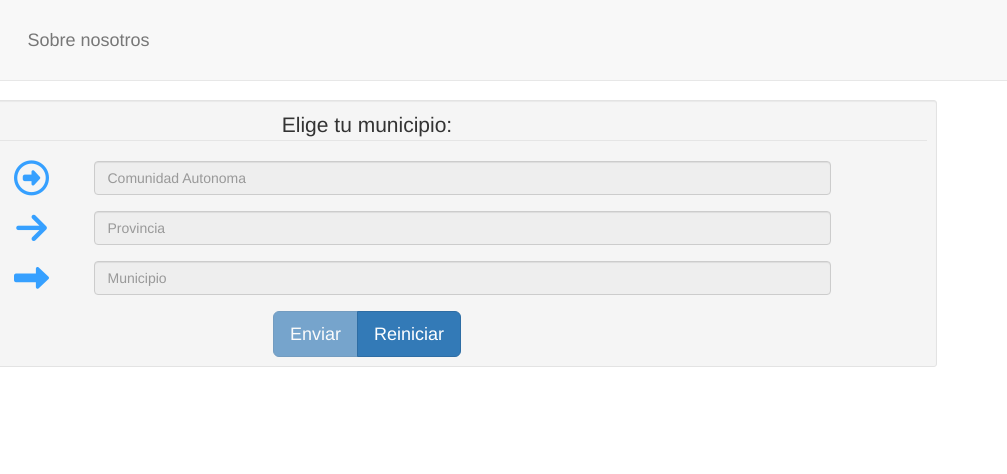
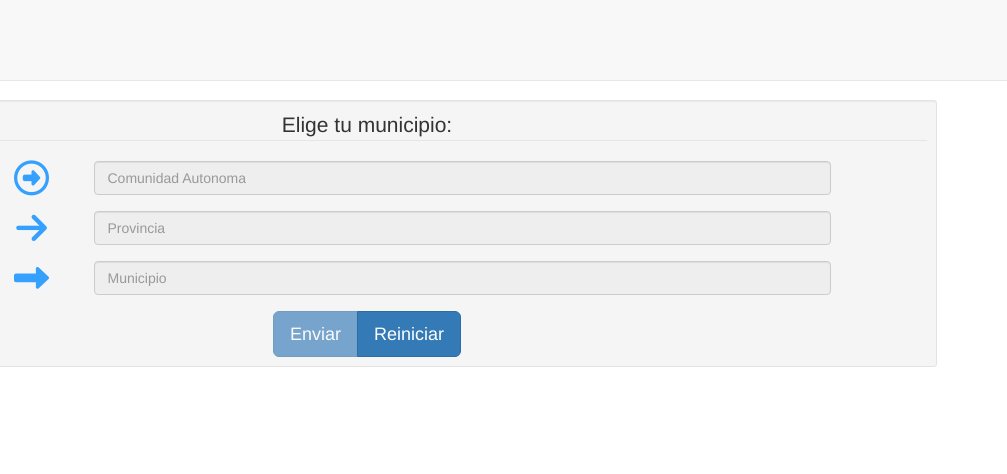
Before and after one commit to NGarate/jQueryAutosuggest, a website: page public/home.html in a window 1280 px wide. Shown: the full height of the page, 273-1280 px from the left. Drawn offline with nearby package versions, Linux system fonts and the light colour scheme; no server answers.

Commit message:
Commit final

```diff
--- a/public/home.html
+++ b/public/home.html
@@ -54,9 +54,6 @@
                 <ul class="nav navbar-nav">
                     <li>
                         <a href="#">Tu municipio</a>
-                    </li>
-                    <li>
-                        <a href="#">Sobre nosotros</a>
                     </li>
                 </ul>
             </div>
```
